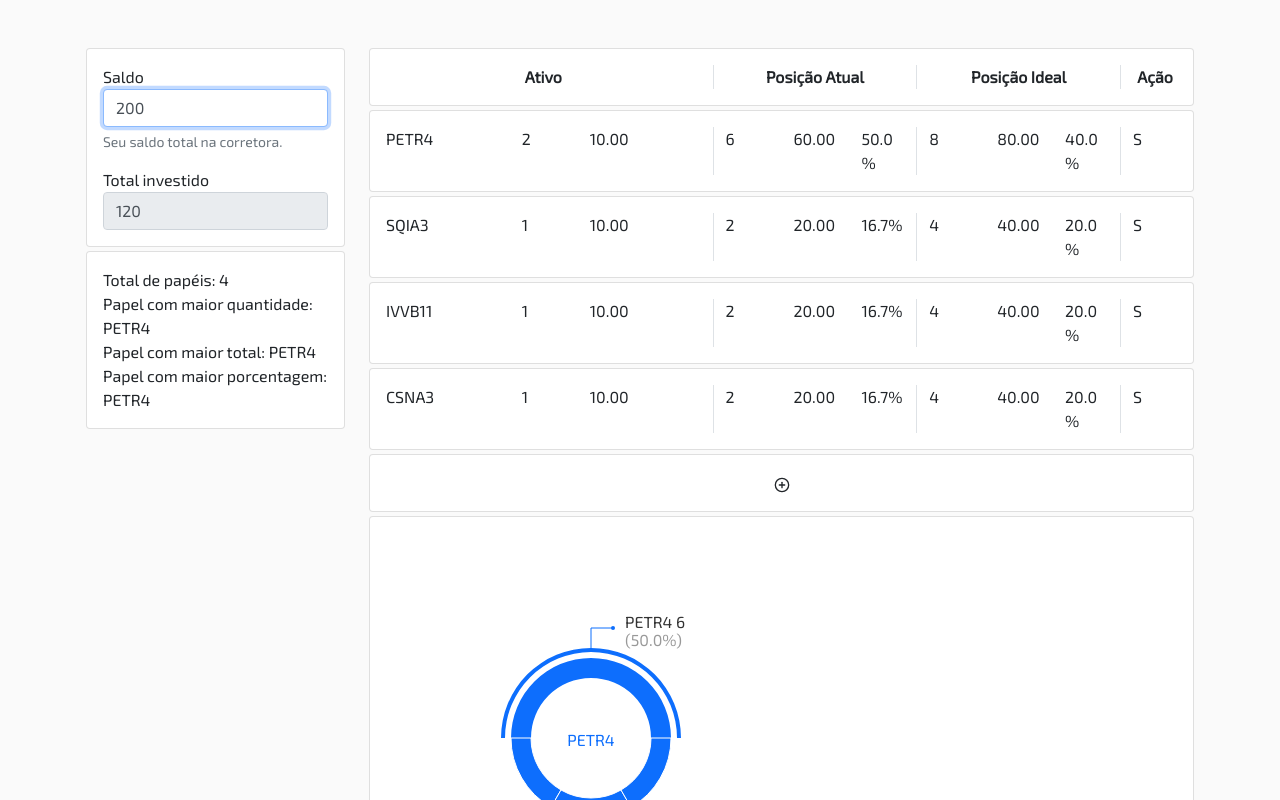
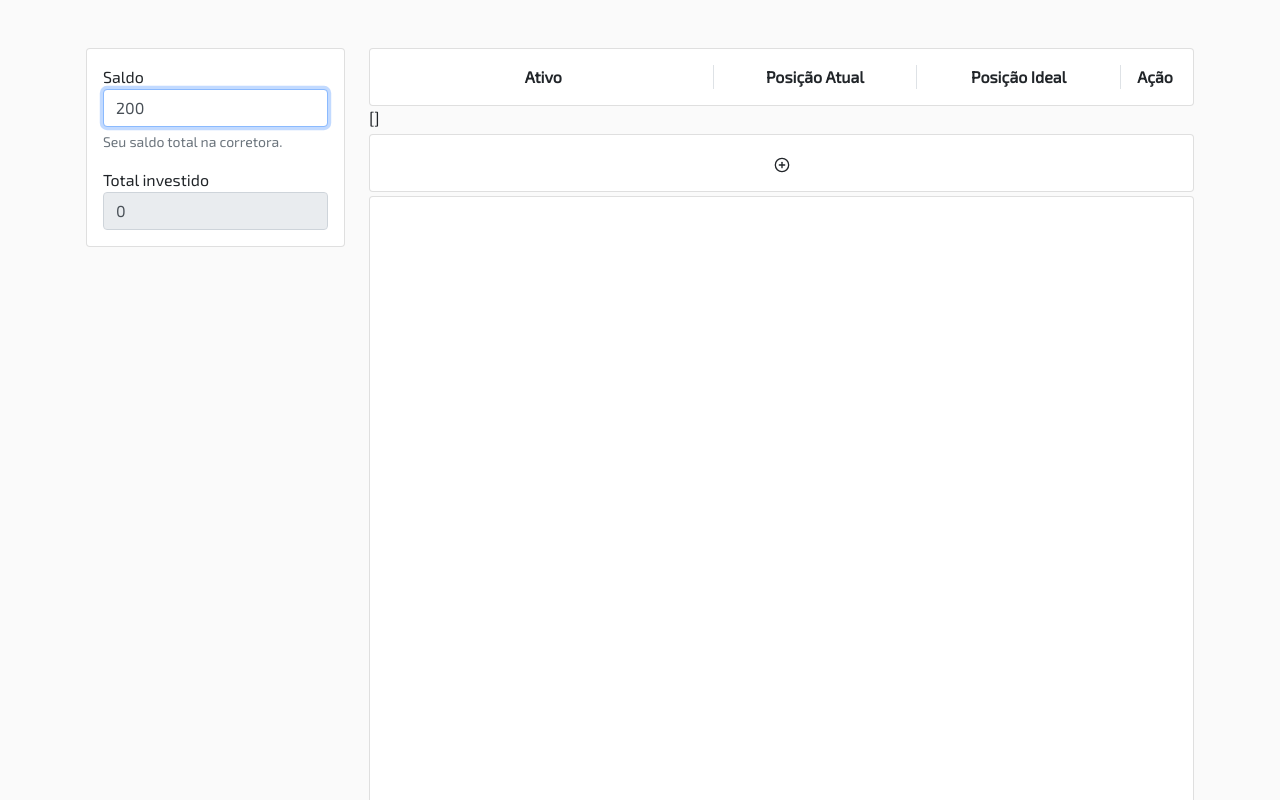
Before and after one commit to danjsillva/planilhapit-web, a React (Create React App) app: page / in a window 1280 px wide. Shown: the top 800 px of the page. Built offline with nearby package versions, Linux system fonts and the light colour scheme; the HTML template or start-up script is replaced by a standard one.

Commit message:
refactor: corrigido nomes das propriedades

```diff
--- a/src/components/AssetModal.js
+++ b/src/components/AssetModal.js
@@ -2,20 +2,45 @@
 import { useRecoilState } from "recoil";
 import axios from 'axios'
 
-import { saldoState, acoesState } from '../store/atoms'
+import { saldoState, assetsState } from '../store/atoms'
 
 const AssetForm = () => {
-    const [acao, setAcao] = useState({ name: 'BIDI3', nota: 3, quant: 2, preco: 0 })
+    const [form, setForm] = useState({ label: 'PETR4', grade: 3, amount: 2 })
     const [saldo, setSaldo] = useRecoilState(saldoState);
-    const [acoes, setAcoes] = useRecoilState(acoesState);
+    const [assets, setAssets] = useRecoilState(assetsState);
 
     const handleSubmitForm = async (event) => {
         event.preventDefault()
 
-        const response = (await axios.get(`https://blxskdikk0.execute-api.sa-east-1.amazonaws.com/dev/quotation?label=${acao.name}`)).data
+        try {
+            const response = (await axios.get(`https://blxskdikk0.execute-api.sa-east-1.amazonaws.com/dev/quotation?label=${form.label}`)).data
 
-        setAcoes([...acoes, { ...acao, preco: response[acao.name].price }])
-        setAcao({ name: '', nota: 0, quant: 0 })
+            if (!response[form.label]) {
+                return
+            }
+
+            const newAssetsArray = [...assets, { ...form, price: response[form.label].price, name: response[form.label].name }]
+            const totalPrice = newAssetsArray.reduce((total, asset) => total + (asset.amount * asset.price), 0)
+            const totalGrade = newAssetsArray.reduce((total, asset) => total + (asset.grade), 0)
+
+            setAssets(newAssetsArray.map(asset => ({
+                label: asset.label,
+                name: asset.name,
+                grade: asset.grade,
+                price: (asset.price).toFixed(2),
+                amount: Math.floor(asset.amount),
+                total: (asset.amount * asset.price).toFixed(2),
+                percent: (asset.amount * asset.price / totalPrice * 100).toFixed(1),
+                idealAmount: Math.floor((asset.grade / totalGrade) * saldo / asset.price),
+                idealTotal: ((asset.grade / totalGrade) * saldo).toFixed(2),
+                idealPercent: (asset.grade / totalGrade * 100).toFixed(1),
+                status: ((asset.grade / totalGrade) * saldo / asset.price) > asset.amount
+            })))
+
+            setForm({ label: '', grade: 0, amount: 0 })
+        } catch (error) {
+            console.log(error);
+        }
     }
 
     return (
@@ -34,14 +59,15 @@
                         <form onSubmit={handleSubmitForm}>
                             <div className="row">
                                 <div className="col">
-                                    <input value={acao.name} onChange={e => setAcao({ ...acao, name: e.target.value})} className="form-control" />
+                                    <input value={form.label} onChange={e => setForm({ ...form, label: e.target.value})} className="form-control" />
                                 </div>
                                 <div className="col">
-                                    <input value={acao.nota} onChange={e => setAcao({ ...acao, nota: e.target.value})} className="form-control" />
+                                    <input value={form.grade} onChange={e => setForm({ ...form, grade: e.target.value})} className="form-control" />
                                 </div>
                                 <div className="col">
-                                    <input value={acao.quant} onChange={e => setAcao({ ...acao, quant: e.target.value})} className="form-control" />
+                                    <input value={form.amount} onChange={e => setForm({ ...form, amount: e.target.value})} className="form-control" />
                                 </div>
+                                <button type="submit" className="btn btn-primary">Salvar alterações</button>
                             </div>
                         </form>
                     </div>
--- a/src/components/AssetsChart.js
+++ b/src/components/AssetsChart.js
@@ -2,7 +2,7 @@
 import { useRecoilState } from "recoil";
 import { PieChart, Pie, Sector } from 'recharts';
 
-import { saldoState, acoesState } from '../store/atoms'
+import { saldoState, assetsState } from '../store/atoms'
 
 const renderActiveShape = (props) => {
     const RADIAN = Math.PI / 180;
@@ -51,28 +51,15 @@
 
 const AssetForm = () => {
     const [activeIndex, setActiveIndex] = useState(0)
-    const [acoes, setAcoes] = useRecoilState(acoesState);
+    const [assets,] = useRecoilState(assetsState);
 
     return (
         <div className="card card-body mt-1">
+            <div className="row">
+                <div className="col">
                     <PieChart width={400} height={400}>
                         <Pie
-                    data={acoes}
-                    cx={200}
-                    cy={200}
-                    innerRadius={60}
-                    outerRadius={80}
-                    fill="#0d6efd"
-                    dataKey="quant"
-                    activeIndex={activeIndex}
-                    activeShape={renderActiveShape}
-                    onMouseEnter={(data, index) => setActiveIndex(index)}
-                />
-            </PieChart>
-
-            <PieChart width={400} height={400}>
-                <Pie
-                    data={acoes}
+                            data={assets}
                             cx={200}
                             cy={200}
                             innerRadius={60}
@@ -85,6 +72,24 @@
                         />
                     </PieChart>
                 </div>
+                <div className="col">
+                    <PieChart width={400} height={400}>
+                        <Pie
+                            data={assets}
+                            cx={200}
+                            cy={200}
+                            innerRadius={60}
+                            outerRadius={80}
+                            fill="#0d6efd"
+                            dataKey="quant"
+                            activeIndex={activeIndex}
+                            activeShape={renderActiveShape}
+                            onMouseEnter={(data, index) => setActiveIndex(index)}
+                        />
+                    </PieChart>
+                </div>
+            </div>
+        </div>
     )
 }
 
--- a/src/components/AssetsTable.js
+++ b/src/components/AssetsTable.js
@@ -4,34 +4,11 @@
 
 import AssetModal from './AssetModal'
 
-import { saldoState, acoesState } from '../store/atoms'
+import { saldoState, assetsState } from '../store/atoms'
 
 const AssetsTable = () => {
     const [saldo,] = useRecoilState(saldoState);
-    const [acoes, setAcoes] = useRecoilState(acoesState);
-
-    const handleGetAcao = (name) => {
-        const acao = acoes.find(acao => acao.name === name)
-        const totalPreco = acoes.reduce((total, acao) => total + (acao.quant * acao.preco), 0)
-        const totalNota = acoes.reduce((total, acao) => total + (acao.nota), 0)
-
-        return ({
-            name: acao.name,
-            nota: acao.nota,
-            preco: (acao.preco).toFixed(2),
-            quantAtual: Math.floor(acao.quant),
-            totalAtual: (acao.quant * acao.preco).toFixed(2),
-            percentAtual: (acao.quant * acao.preco / totalPreco * 100).toFixed(1),
-            quantIdeal: Math.floor((acao.nota / totalNota) * saldo / acao.preco),
-            totalIdeal: ((acao.nota / totalNota) * saldo).toFixed(2),
-            percentIdeal: (acao.nota / totalNota * 100).toFixed(1),
-            status: ((acao.nota / totalNota) * saldo / acao.preco) > acao.quant ? 'S' : 'N'
-        })
-    }
-
-    const handleClickRemover = (name) => {
-        setAcoes(acoes.filter(acao => acao.name !== name))
-    }
+    const [assets,] = useRecoilState(assetsState);
 
     return (
         <div className="">
@@ -45,20 +22,21 @@
                     <div className="col-1 text-center">Ação</div>
                 </div>
             </div>
+            {JSON.stringify(assets)}
 
-            {acoes.map(acao => (
-                <div key={acao.name} className="card card-body pointer mt-1">
+            {assets.lenght && assets.map(asset => (
+                <div key={asset.label} className="card card-body pointer mt-1">
                     <div className="row">
-                        <div className="col-2">{handleGetAcao(acao.name).name}</div>
-                        <div className="col-1">{handleGetAcao(acao.name).nota}</div>
-                        <div className="col-2 border-right">{handleGetAcao(acao.name).preco}</div>
-                        <div className="col-1">{handleGetAcao(acao.name).quantAtual}</div>
-                        <div className="col-1">{handleGetAcao(acao.name).totalAtual}</div>
-                        <div className="col-1 border-right">{handleGetAcao(acao.name).percentAtual}%</div>
-                        <div className="col-1">{handleGetAcao(acao.name).quantIdeal}</div>
-                        <div className="col-1">{handleGetAcao(acao.name).totalIdeal}</div>
-                        <div className="col-1 border-right">{handleGetAcao(acao.name).percentIdeal}%</div>
-                        <div className="col-1">{handleGetAcao(acao.name).status}</div>
+                        <div className="col-2">{asset.label}</div>
+                        <div className="col-1">{asset.grade}</div>
+                        <div className="col-2 border-right">{asset.price}</div>
+                        <div className="col-1">{asset.amount}</div>
+                        <div className="col-1">{asset.total}</div>
+                        <div className="col-1 border-right">{asset.percent}%</div>
+                        <div className="col-1">{asset.idealAmount}</div>
+                        <div className="col-1">{asset.idealTotal}</div>
+                        <div className="col-1 border-right">{asset.idealPercent}%</div>
+                        <div className="col-1">{asset.status}</div>
                     </div>
                 </div>
             ))}
--- a/src/components/Sidebar.js
+++ b/src/components/Sidebar.js
@@ -1,23 +1,11 @@
 import React, { useState } from 'react'
 import { useRecoilState } from "recoil";
-import axios from 'axios'
-import { PieChart, Pie, Sector } from 'recharts';
 
-import { saldoState, acoesState } from '../store/atoms'
+import { saldoState, assetsState } from '../store/atoms'
 
 const AssetForm = () => {
-    const [acao, setAcao] = useState({ name: 'BIDI3', nota: 3, quant: 2, preco: 0 })
     const [saldo, setSaldo] = useRecoilState(saldoState);
-    const [acoes, setAcoes] = useRecoilState(acoesState);
-
-    const handleSubmitForm = async (event) => {
-        event.preventDefault()
-
-        const response = (await axios.get(`https://blxskdikk0.execute-api.sa-east-1.amazonaws.com/dev/quotation?label=${acao.name}`)).data
-
-        setAcoes([...acoes, { ...acao, preco: response[acao.name].price }])
-        setAcao({ name: '', nota: 0, quant: 0 })
-    }
+    const [assets, setAssets] = useRecoilState(assetsState);
 
     return (
         <div className="">
@@ -26,20 +14,13 @@
                     <div className="col-6 col-lg-12">
                         <label htmlFor="">Saldo</label>
                         <input value={saldo} onChange={e => setSaldo(e.target.value)} className="form-control" autoFocus />
-                        <div class="form-text">Seu saldo total na corretora.</div>
+                        <div className="form-text">Seu saldo total na corretora.</div>
                     </div>
                     <div className="col-6 col-lg-12 mt-3">
                         <label htmlFor="">Total investido</label>
-                        <input value={acoes.reduce((total, acao) => total + (acao.preco * acao.quant), 0)} className="form-control" readOnly />
+                        <input value={assets.reduce((total, asset) => total + (asset.price * asset.amount), 0)} className="form-control" readOnly />
                     </div>
                 </div>
-            </div>
-
-            <div className="card card-body mt-1">
-                <div className="text">Total de papéis: {acoes.length}</div>
-                <div className="text">Papel com maior quantidade: {acoes[0].name}</div>
-                <div className="text">Papel com maior total: {acoes[0].name}</div>
-                <div className="text">Papel com maior porcentagem: {acoes[0].name}</div>
             </div>
         </div>
     )
--- a/src/store/atoms.js
+++ b/src/store/atoms.js
@@ -2,11 +2,11 @@
 
 export const saldoState = atom({ key: 'saldoState', default: 200 })
 
-// export const acoesState = atom({ key: 'acoesState', default: []})
+export const assetsState = atom({ key: 'assetsState', default: []})
 
-export const acoesState = atom({ key: 'acoesState', default: [
-    { name: 'PETR4', nota: 2, preco: 10, quant: 6 },
-    { name: 'SQIA3', nota: 1, preco: 10, quant: 2 },
-    { name: 'IVVB11', nota: 1, preco: 10, quant: 2 },
-    { name: 'CSNA3', nota: 1, preco: 10, quant: 2 },
-]})
+// export const assetsState = atom({ key: 'assetsState', default: [
+//     { name: 'PETR4', grade: 2, preco: 10, quant: 6 },
+//     { name: 'SQIA3', grade: 1, preco: 10, quant: 2 },
+//     { name: 'IVVB11', grade: 1, preco: 10, quant: 2 },
+//     { name: 'CSNA3', grade: 1, preco: 10, quant: 2 },
+// ]})
```
Lines whose indentation alone changed are shown as unchanged.
